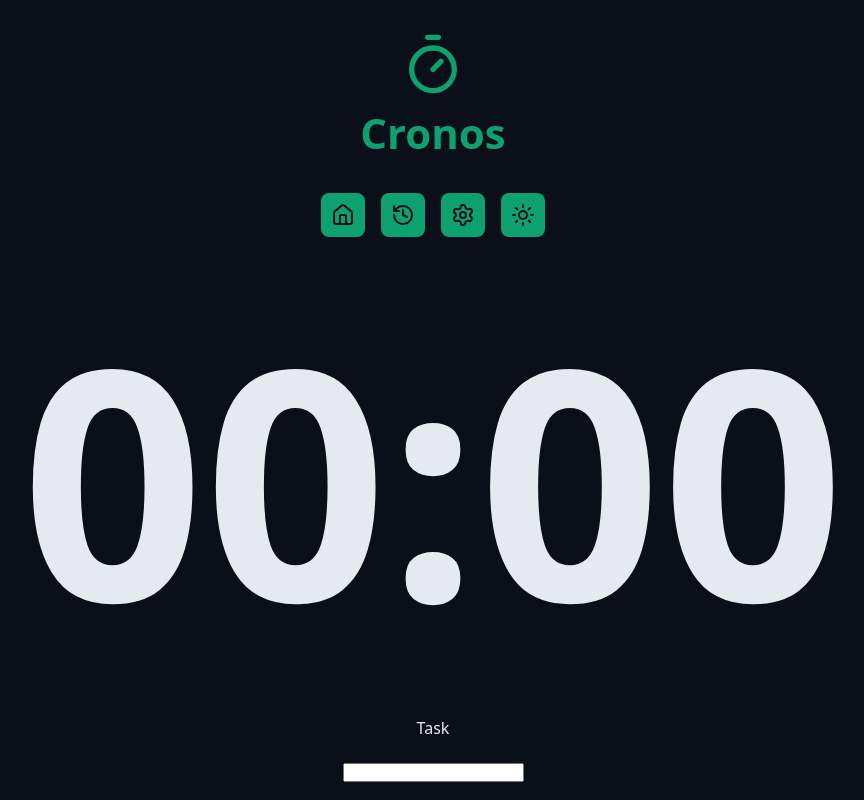
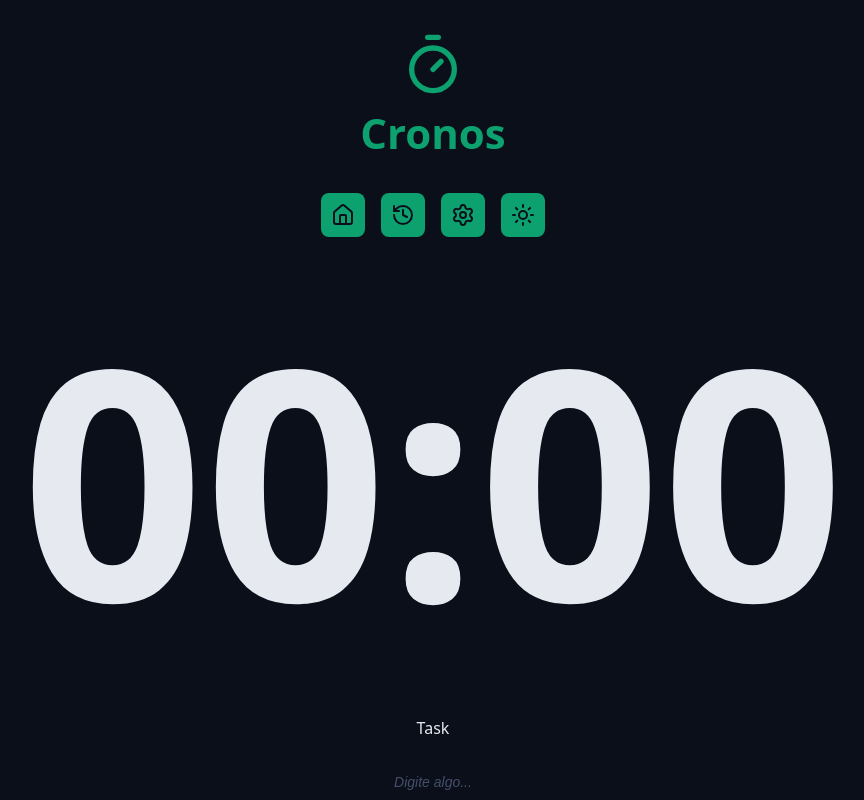
Before and after one commit to higorldmoreira/chronos-pomodoro, a React (Vite) app: page / in a window 1280 px wide. Shown: the top 800 px of the page, without its empty margins (207-1071 px from the left). Built offline with nearby package versions, Linux system fonts and the light colour scheme.

Commit message:
feat: adiciona estilo ao componente DefaultInput e atualiza o placeholder

```diff
--- a/src/App.tsx
+++ b/src/App.tsx
@@ -28,7 +28,12 @@
       <Container>
         <form className='form' action="">
           <div className='formRow'>
-            <DefaultInput id='meuInput' labelText='Task' type='text'/>
+            <DefaultInput
+            id='meuInput'
+            labelText='Task'
+            type='text'
+            placeholder='Digite algo...'
+            />
           </div>
           <div className='formRow'>
             <p>Lorem ipsum dolor sit amet.</p>
--- a/src/components/DefaultInput/index.tsx
+++ b/src/components/DefaultInput/index.tsx
@@ -1,3 +1,5 @@
+import styles from './styles.module.css';
+
 type DefaultInputProps = {
     id: string;
     labelText?: string;
@@ -13,7 +15,7 @@
     return(
         <>
         { labelText && <label htmlFor={id}>{labelText}</label> }
-            <input id={id} type={type} {...rest} />
+            <input className={styles.input} id={id} type={type} {...rest} />
         </>
     );
 }
--- /dev/null
+++ b/src/components/DefaultInput/styles.module.css
@@ -0,0 +1,28 @@
+.input{
+    background: transparent;
+    text-align: center;
+    font-size: 1.8rem;
+    padding: 0.8rem;
+    color: var(--text-default);
+    border: .2rem solid var(--transparent);
+    border-bottom: .2rem solid var(--primary);
+    transition: all 0.1s ease-in-out;
+}
+
+.input::placeholder{
+    color: var(--gray-500);
+    font-size: 1.4rem;
+    font-style: italic;
+}
+
+.input:focus{
+    outline: none;
+    border-color: var(--primary-light);
+    border: .2rem solid var(--primary);
+    border-radius: .8rem;
+}
+
+.input:disabled{
+    border-bottom: .2rem solid var(--disabled);
+    color: var(--text-muted);
+}
```
